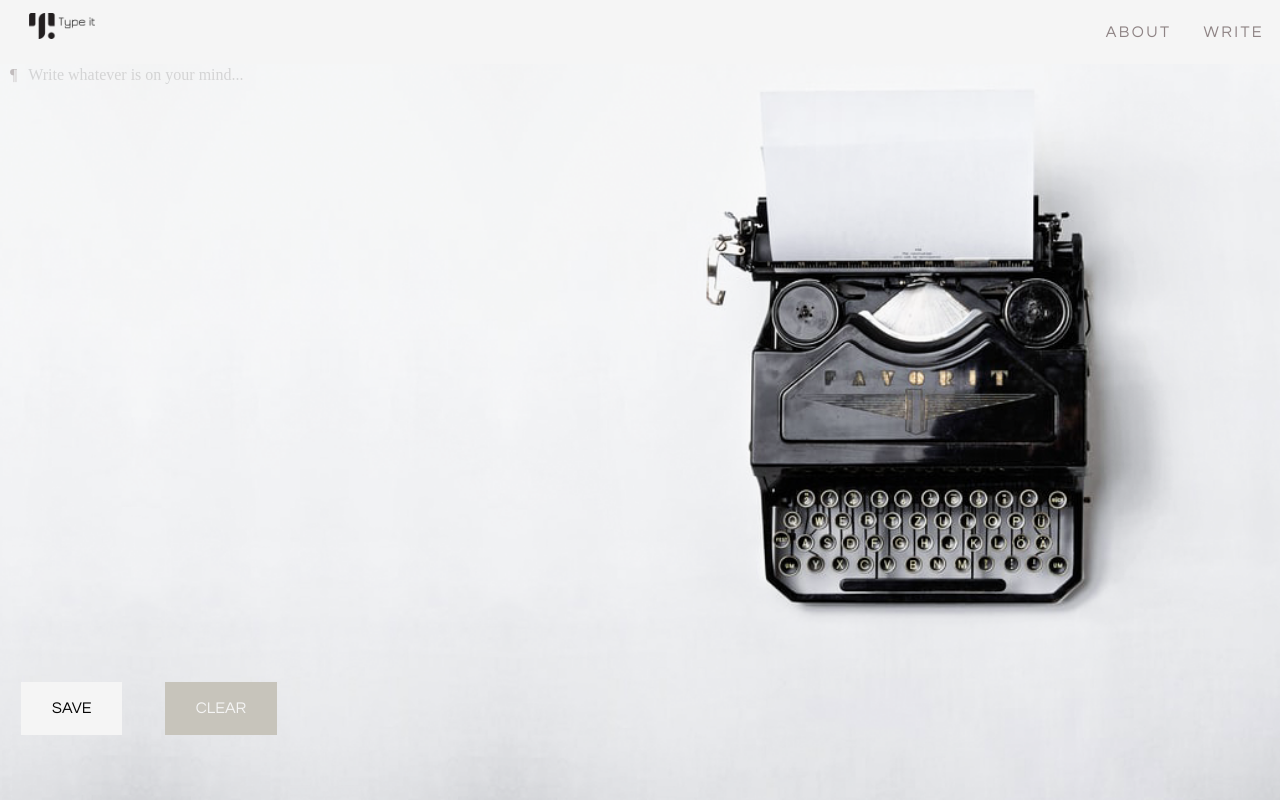
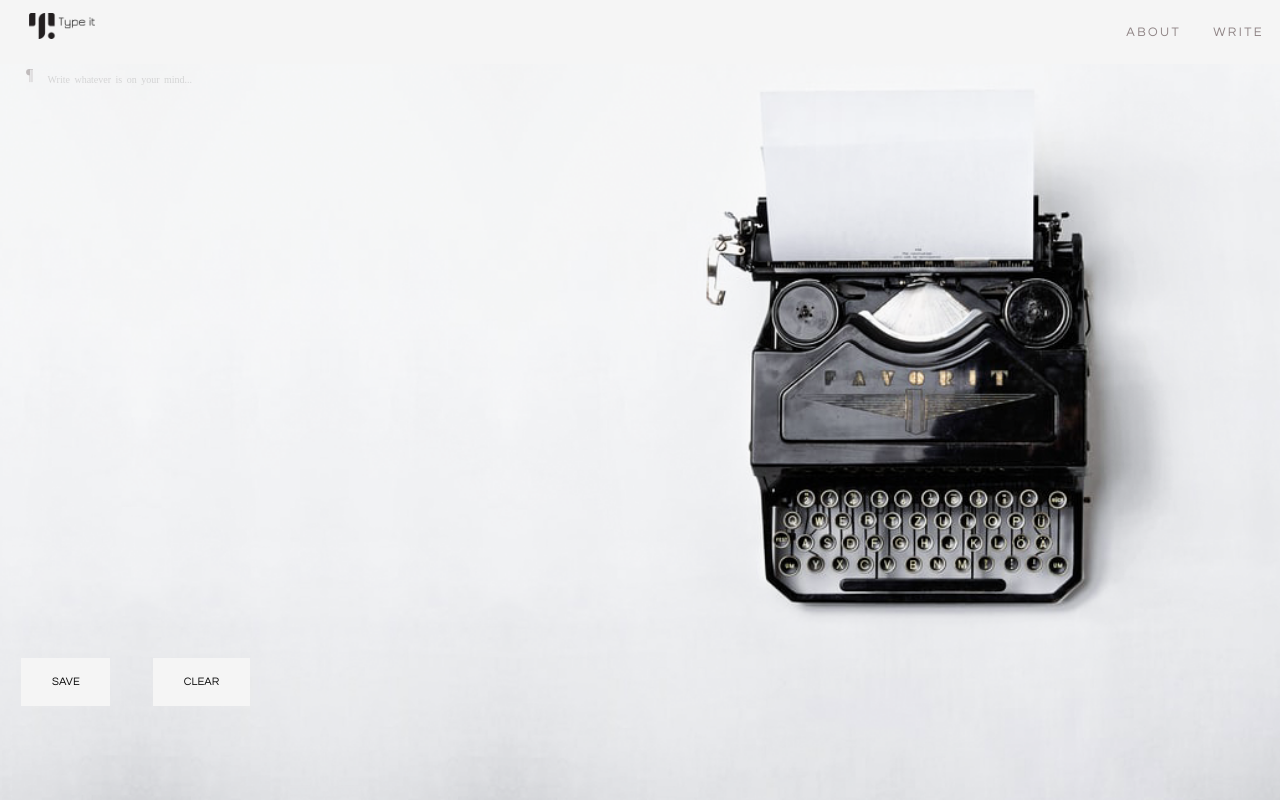
Before and after one commit to jtorp/Console_styled_Text_Editor, a React (Create React App) app: page /console in a window 1280 px wide. Built offline with nearby package versions, Linux system fonts and the light colour scheme; a web font is replaced by a local one.

Commit message:
updates to styling

```diff
--- a/src/AppRouter.js
+++ b/src/AppRouter.js
@@ -6,7 +6,7 @@ import Console from './pages/Console';
 const AppRouter = () => {
   return (
     <Routes>
-      <Route exact path="/" element={<About />} />
+      <Route path="/" element={<About />} />
       <Route path="/console" element={<Console />} />
       <Route path="/about" element={<About />} />
       <Route path="*" element={<NotFound />} />
--- a/src/components/styles/Button.js
+++ b/src/components/styles/Button.js
@@ -8,7 +8,6 @@ const StyledButton = styled.button`
   cursor: pointer;
   margin: 1rem 1.330rem;
   background:  ${props => props.color || props.theme.colors.white};
-   transition: all 0.2s;
 
   &:focus{
     outline: 0;
@@ -39,33 +38,23 @@ const StyledButton = styled.button`
   &:hover::before, &:hover:after{
     width: 100%;
   }
-
-  ${props => props.dark && css`
-  background:  ${props => props.color || props.theme.colors.gray};
-  color: ${props => props.theme.colors.white};
-  &:hover{
-    color: ${props => props.theme.colors.black};
+  @media ${props => props.theme.media.mobile}{
+    margin: 1rem 1.3rem;
   }
-  `
-  }
-  @media ${props => props.theme.media.mobile}{
-    display:block;
-      margin:0.4em auto;
-
-}
 
   span{
     display: block;
     font-family: 'Questrial';
-    margin: .825rem;
-    font-size: 1rem;
+    margin: 0.825rem;
+    font-size: 0.7rem;
     padding: 0.325rem 1.1rem;
     font-weight: 300;
     text-transform: uppercase;
 
     @media ${props => props.theme.media.mobile}{
-        font-size: 0.7rem;
-        padding: 0.325rem 1rem;
+        font-size: 1rem;
+        margin:0.4rem;
+        padding: 0.125rem;
     }
 
     @media ${props => props.theme.media.tablet}{
@@ -100,9 +89,8 @@ const StyledButton = styled.button`
    `
 const Button = (props) => {
     return (
-        <StyledButton {...props}>
-        </StyledButton>
-
+      <StyledButton {...props}>
+      </StyledButton>
      );
 
 }
--- a/src/components/styles/Container.js
+++ b/src/components/styles/Container.js
@@ -8,6 +8,7 @@ width: 100%;
 height: 100vh;
 top:0;
 position:fixed;
+overflow: auto;
 color:${props =>props.color || props.theme.colors.black};
 background-color: ${props => props.background || props.theme.backgrounds.secondary};
 background: url(${whitebackground})  no-repeat center center fixed;
--- a/src/components/styles/Line.js
+++ b/src/components/styles/Line.js
@@ -3,9 +3,11 @@ import styled from 'styled-components';
 const StyledLine = styled.div`
     font-size: 1rem;
     letter-spacing: 0px;
+    margin-left:1rem;
     padding-top:0.125rem;
     overflow: auto;
     opacity:0.5;
+    line-height:1.1rem;
     color: ${props => props.color || props.theme.colors.brown};
 
     @media ${props => props.theme.media.mobile}{
--- a/src/components/styles/Navbar.js
+++ b/src/components/styles/Navbar.js
@@ -1,6 +1,7 @@
 import { Link } from "react-router-dom";
 import React, { useState } from "react";
-import styled, {keyframes} from 'styled-components';
+import styled, { keyframes } from 'styled-components';
+import Button from "./Button";
 import FlexDiv from './FlexDiv';
 import TYPEIT from "../styles/assets/TYPEIT.png"
 
@@ -118,7 +119,7 @@ const StyledLink = styled(Link)`
     font-family: 'Questrial';
     position: relative;
     text-decoration: none;
-    font-size: 1rem;
+    font-size: 0.8rem;
     text-transform:uppercase;
     font-weight: 300;
     padding:1rem;
@@ -142,7 +143,7 @@ const StyledLink = styled(Link)`
     }
 
     @media ${props => props.theme.media.mobile}{
-      font-size:1.1rem;
+      font-size:1rem;
       padding-bottom:2rem;
 
 
@@ -194,8 +195,8 @@ const Navbar = ({  navLinks,...props}) => {
                     onClick={handleClose}
                     to={link.to}>
                     {link.name}
-                    </StyledLink>)}
-          </StyledNav>
+           </StyledLink>)}
+      </StyledNav>
       </StyledHeader>
   );
 };
--- a/src/components/styles/Textarea.js
+++ b/src/components/styles/Textarea.js
@@ -8,19 +8,23 @@ import React, { useState, useRef } from 'react';
 
 const StyledTextarea = styled.textarea`
     width:55%;
-    height:75vh;
+    height:72vh;
     background-color: ${props => props.background ||'transparent'};
     color: ${props => props.color || props.theme.colors.black};
     font-size: 1rem;
     letter-spacing: length;
-    padding-top:0.125rem;
+    padding-top:0.128rem;
     padding-left:0.125rem;
     resize:none;
     border:none;
-    overflow: auto;
+    margin-left:0.3rem;
+    overflow: none;
     font-family: 'Tomorrow';
 
     ::-webkit-input-placeholder {
+        font-size:10px;
+        padding-top:0.5rem;
+        word-spacing:2px;
         opacity: 0.25; /*Change the opacity between 0 and 1*/
    }
 
@@ -91,7 +95,7 @@ const Textarea = ({ color, ...props }) => {
                 <Button
                     onClick={downloadTxtFile}>
                     <span>save</span>  </Button>
-                <Button dark
+                <Button
                     onClick={clearFile}
                 > <span> Clear</span>
                 </Button>
```
